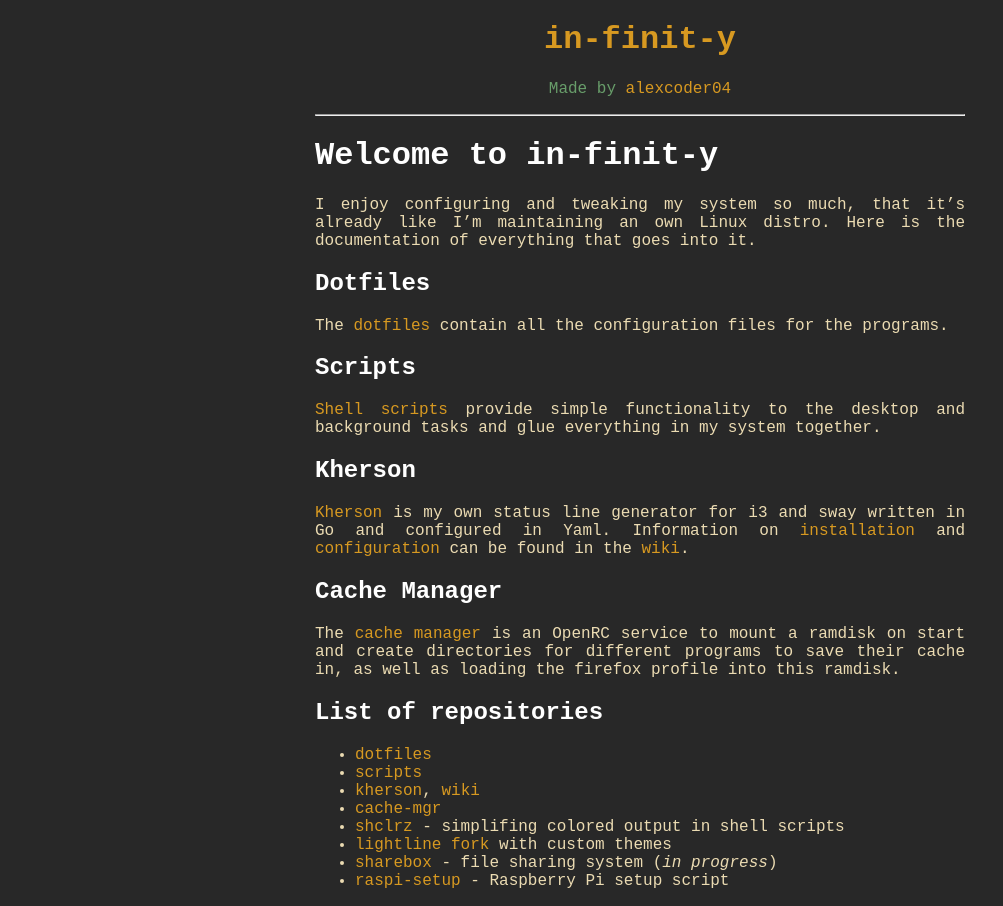
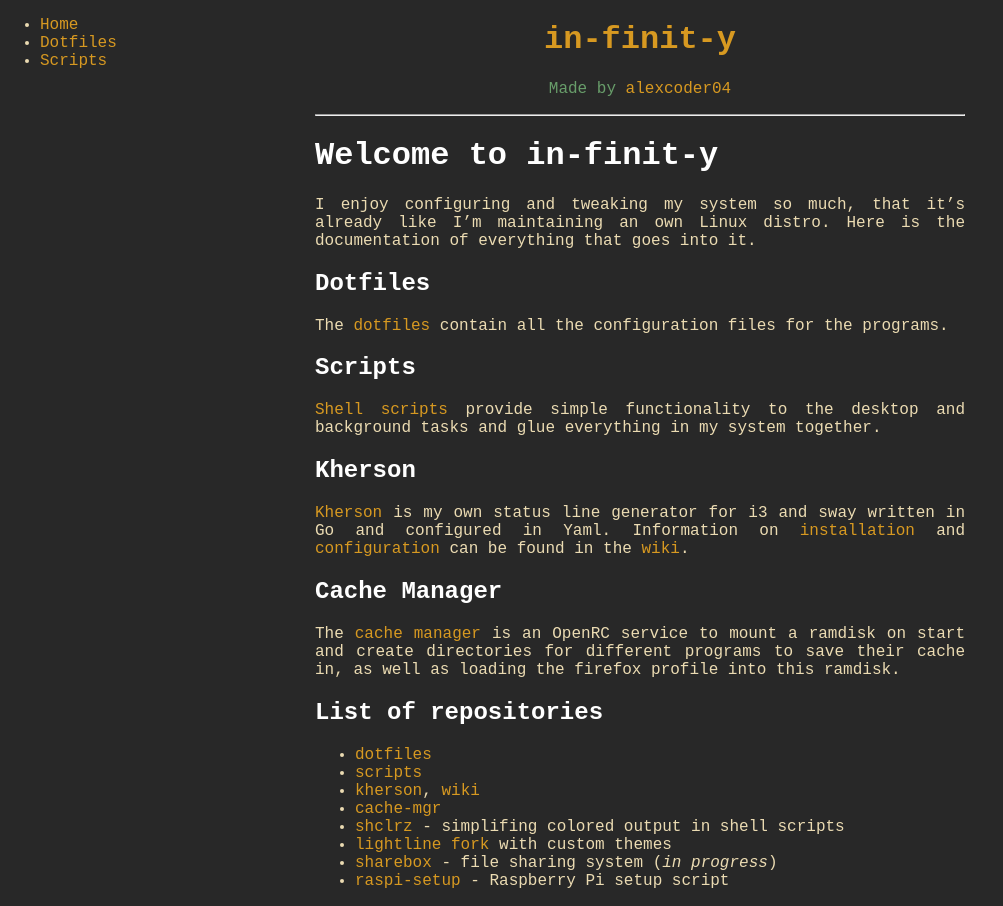
Before and after one commit to alexcoder04/in-finit-y, a Jekyll site: the page built from index.md, in a window 1280 px wide. Shown: the whole page, without its empty margins (0-1003 px from the left). Built offline with Jekyll 4.4.1, drawn with Linux system fonts in a browser that asks for light colours; our own code applies the rules of GitHub Pages for plain Markdown files; the repository's description, which GitHub fills in, is left out.

Commit message:
add sidebar navigation

```diff
--- a/_layouts/default.html
+++ b/_layouts/default.html
@@ -5,6 +5,17 @@
     <link rel="stylesheet" href="{{ '/assets/css/index.css' | relative_url }}" />
   </head>
   <body>
+
+    <div class="sidebar">
+        <ul>
+            {% for i in site.data.pages.list %}
+            <li>
+                <a href="{{ i.url | relative_url }}">{{ i.title }}</a>
+            </li>
+            {% endfor %}
+        </ul>
+    </div>
+
     <div class="wrapper">
         <div id="title">
           <h1>
--- a/_sass/colors.scss
+++ b/_sass/colors.scss
@@ -1,4 +1,3 @@
-
 $color_black: #282828;
 $color_cyan: #689d6a;
 $color_light_grey: #6f6357;
--- a/_sass/mytheme.scss
+++ b/_sass/mytheme.scss
@@ -1,5 +1,6 @@
 @import "heading.scss";
 @import "colors.scss";
+@import "sidebar.scss";
 
 body,
 html {
--- /dev/null
+++ b/_sass/sidebar.scss
@@ -0,0 +1,8 @@
+.sidebar {
+    position: fixed;
+    top:0;
+    bottom: 0;
+    left: 0;
+    width: 20vw;
+    max-width: 200px;
+}
```
Also changed, not shown: _data/pages.yml (added, +7 -0 lines).
